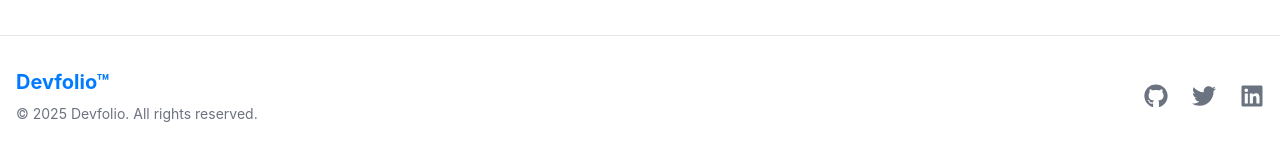
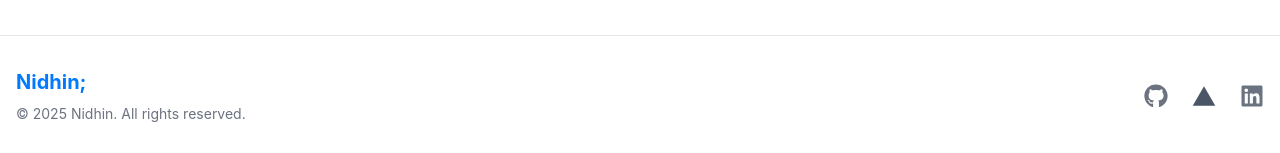
Before and after one commit to nidhinnidhin/new-portfolio, a Next.js app: page / in a window 1280 px wide. Shown: the part 4560-4713 px from the top of the page. Built offline with nearby package versions, Linux system fonts and the light colour scheme.

Commit message:
social links added

```diff
--- a/src/app/components/Footer.tsx
+++ b/src/app/components/Footer.tsx
@@ -1,5 +1,6 @@
 import Link from 'next/link'
 import { FaGithub, FaTwitter, FaLinkedin } from 'react-icons/fa'
+import { IoLogoVercel } from 'react-icons/io5'
 
 export default function Footer() {
   return (
@@ -8,16 +9,16 @@ export default function Footer() {
         <div className="flex flex-col md:flex-row justify-between items-center">
           <div className="mb-4 md:mb-0">
             <Link href="/" className="text-xl font-bold text-primary">
-              Devfolio&trade;
+              Nidhin;
             </Link>
             <p className="text-sm text-secondary mt-2">
-              © {new Date().getFullYear()} Devfolio. All rights reserved.
+              © {new Date().getFullYear()} Nidhin. All rights reserved.
             </p>
           </div>
 
           <div className="flex space-x-6">
             <a
-              href="https://github.com/yourusername"
+              href="https://github.com/nidhinnidhin"
               target="_blank"
               rel="noopener noreferrer"
               className="text-secondary hover:text-primary transition-colors"
@@ -25,15 +26,15 @@ export default function Footer() {
               <FaGithub className="h-6 w-6" />
             </a>
             <a
-              href="https://twitter.com/yourusername"
+              href="https://vercel.com/nidhinbabu171gmailcoms-projects"
               target="_blank"
               rel="noopener noreferrer"
-              className="text-secondary hover:text-primary transition-colors"
+              className="text-2xl text-gray-600 hover:text-primary dark:text-gray-300 dark:hover:text-primary transition-colors"
             >
-              <FaTwitter className="h-6 w-6" />
+              <IoLogoVercel />
             </a>
             <a
-              href="https://linkedin.com/in/yourusername"
+              href="https://www.linkedin.com/in/nidhin-b-509135231/"
               target="_blank"
               rel="noopener noreferrer"
               className="text-secondary hover:text-primary transition-colors"
```
